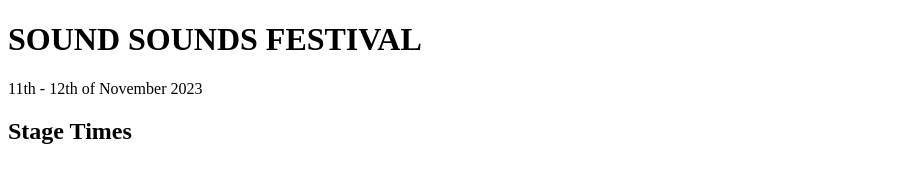
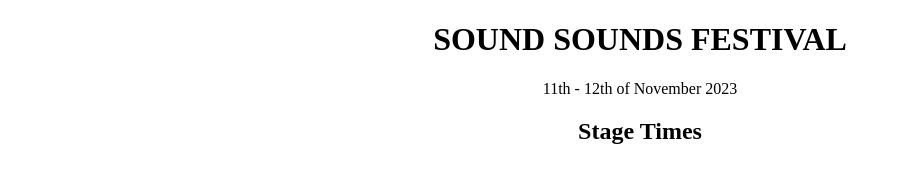
Before and after one commit to scaulfield7/sound-sounds-festival, a plain HTML site: page index.html in a window 1280 px wide. Shown: the whole page, without its empty margins (0-900 px from the left). Drawn offline with Linux system fonts and the light colour scheme.

Commit message:
Add menu class and centre headings and paragraphs

```diff
--- a/index.html
+++ b/index.html
@@ -4,15 +4,17 @@
     <meta charset="utf-8" />
     <meta name="viewport" content="width=device-width, initial-scale=1.0" />
     <title>Sound Sounds Festival</title>
-    <link href="styles.css" rel="stylesheet"/>
+    <link href="./styles.css" rel="stylesheet"/>
   </head>
   <body>
-    <main>
+    <div class="menu">
+      <main>
         <h1>SOUND SOUNDS FESTIVAL</h1>
         <p>11th - 12th of November 2023</p>
         <section>
           <h2>Stage Times</h2>
         </section>
       </main>
+    </div>
   </body>
 </html>
--- a/styles.css
+++ b/styles.css
@@ -0,0 +1,9 @@
+.menu {
+    width: 80%;
+    margin-left: auto;
+    margin-right: auto;
+  }
+
+  h1, h2, p {
+    text-align: center;
+  }
```
